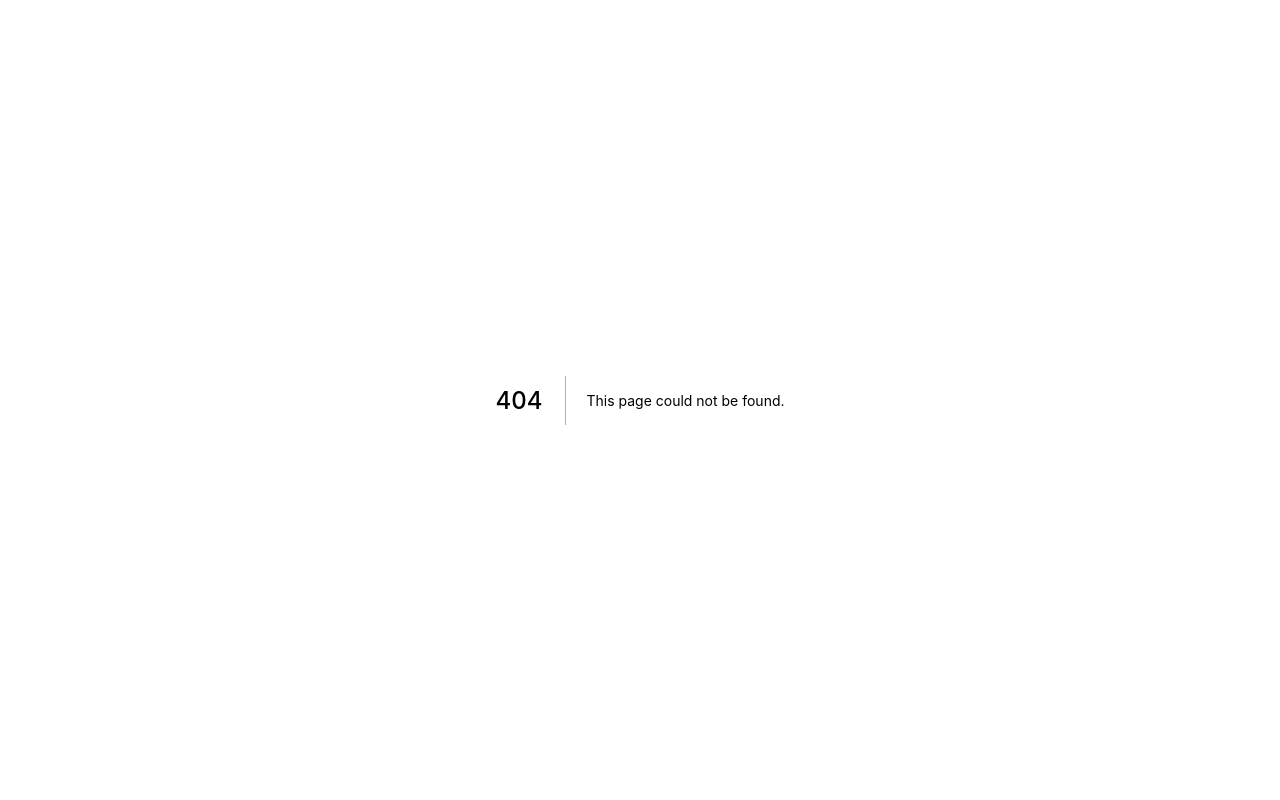
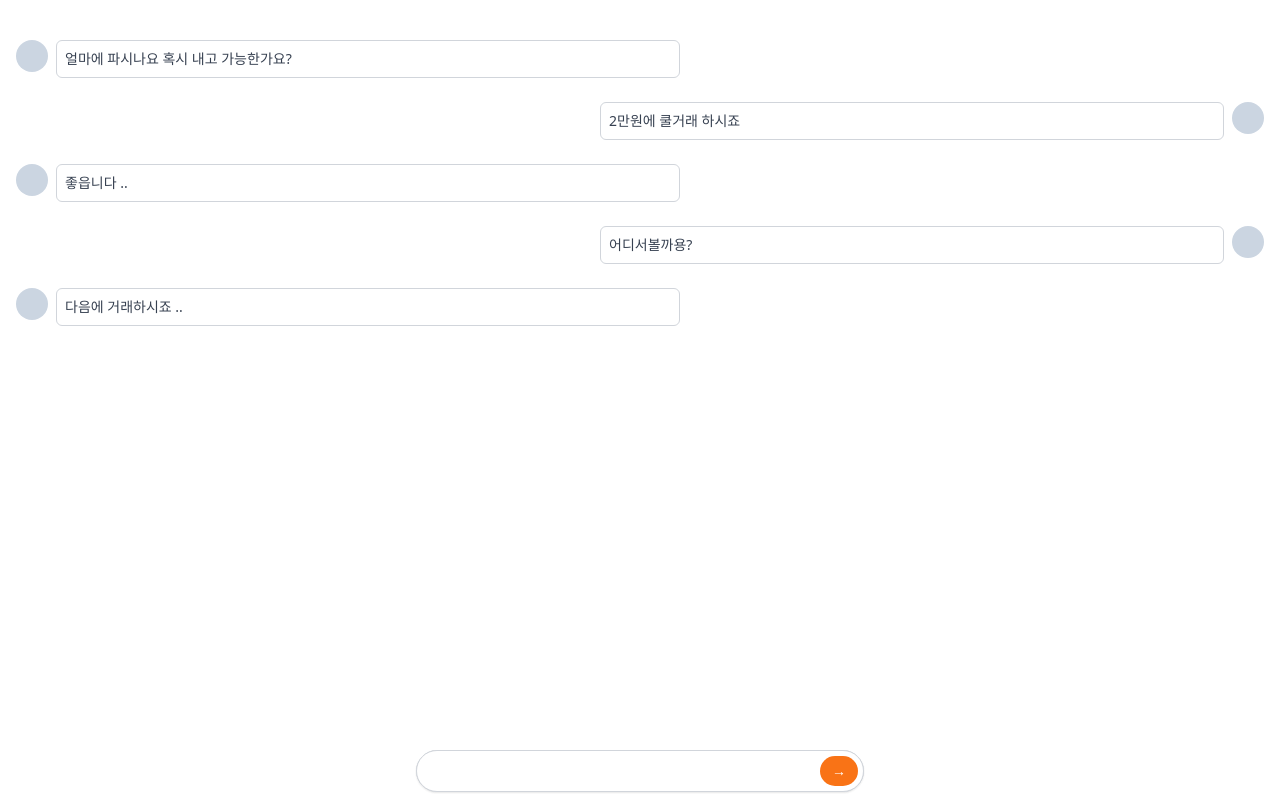
Before and after one commit to seongguk-yoon/carrot-market, a Next.js app: page /items/chats/1 in a window 1280 px wide. Before the commit this address had no page. Built offline with nearby package versions, Linux system fonts and the light colour scheme.

Commit message:
TECH-Tailwind Practice step_7nd - Chat Detail

```diff
--- /dev/null
+++ b/pages/items/chats/[id].tsx
@@ -0,0 +1,67 @@
+import type { NextPage } from "next";
+
+const ChatDetail: NextPage = () => {
+  return (
+    <div className="py-10 px-4 space-y-6">
+      <div className="flex items-start space-x-2">
+        <div className="w-8 h-8 rounded-full bg-slate-300" />
+        <div className="w-1/2 text-sm text-gray-700 p-2 border  border-gray-300 rounded-md">
+          <p>얼마에 파시나요 혹시 내고 가능한가요?</p>
+        </div>
+      </div>
+      <div className="flex flex-row-reverse items-start space-x-2 space-x-reverse">
+        <div className="w-8 h-8 rounded-full bg-slate-300" />
+        <div className="w-1/2 text-sm text-gray-700 p-2 border  border-gray-300 rounded-md">
+          <p>2만원에 쿨거래 하시죠</p>
+        </div>
+      </div>
+      <div className="flex items-start space-x-2">
+        <div className="w-8 h-8 rounded-full bg-slate-300" />
+        <div className="w-1/2 text-sm text-gray-700 p-2 border  border-gray-300 rounded-md">
+          <p>좋읍니다 ..</p>
+        </div>
+      </div>
+      <div className="fixed w-full mx-auto max-w-md bottom-2 left-0 right-0 inset-x-0">
+        <div className="flex items-center ">
+          <input
+            className="relative shadow-sm rounded-full w-full border-gray-300  focus:ring-orange-500 focus:outline-none pr-12 focus:border-orange-500"
+            type="text"
+          />
+          <div className=" absolute inset-y-0 flex py-1.5 pr-1.5 right-0">
+            <button className="flex items-center focus:ring-2 focus:ring-offset-2  focus:ring-orange-500 hover:bg-orange-600 cursor-pointer bg-orange-500  rounded-full px-3 text-sm text-white">
+              &rarr;
+            </button>
+          </div>
+        </div>
+      </div>
+
+      <div className="flex flex-row-reverse items-start space-x-2 space-x-reverse">
+        <div className="w-8 h-8 rounded-full bg-slate-300" />
+        <div className="w-1/2 text-sm text-gray-700 p-2 border  border-gray-300 rounded-md">
+          <p>어디서볼까용?</p>
+        </div>
+      </div>
+      <div className="flex items-start space-x-2">
+        <div className="w-8 h-8 rounded-full bg-slate-300" />
+        <div className="w-1/2 text-sm text-gray-700 p-2 border  border-gray-300 rounded-md">
+          <p>다음에 거래하시죠 ..</p>
+        </div>
+      </div>
+      <div className="fixed w-full mx-auto max-w-md bottom-2 left-0 right-0 inset-x-0">
+        <div className="flex items-center ">
+          <input
+            className="relative shadow-sm rounded-full w-full border-gray-300  focus:ring-orange-500 focus:outline-none pr-12 focus:border-orange-500"
+            type="text"
+          />
+          <div className=" absolute inset-y-0 flex py-1.5 pr-1.5 right-0">
+            <button className="flex items-center focus:ring-2 focus:ring-offset-2  focus:ring-orange-500 hover:bg-orange-600 cursor-pointer bg-orange-500  rounded-full px-3 text-sm text-white">
+              &rarr;
+            </button>
+          </div>
+        </div>
+      </div>
+    </div>
+  );
+};
+
+export default ChatDetail;
```
Also changed, not shown: pages/items/chats/index.tsx (renamed from pages/items/chats.tsx).
